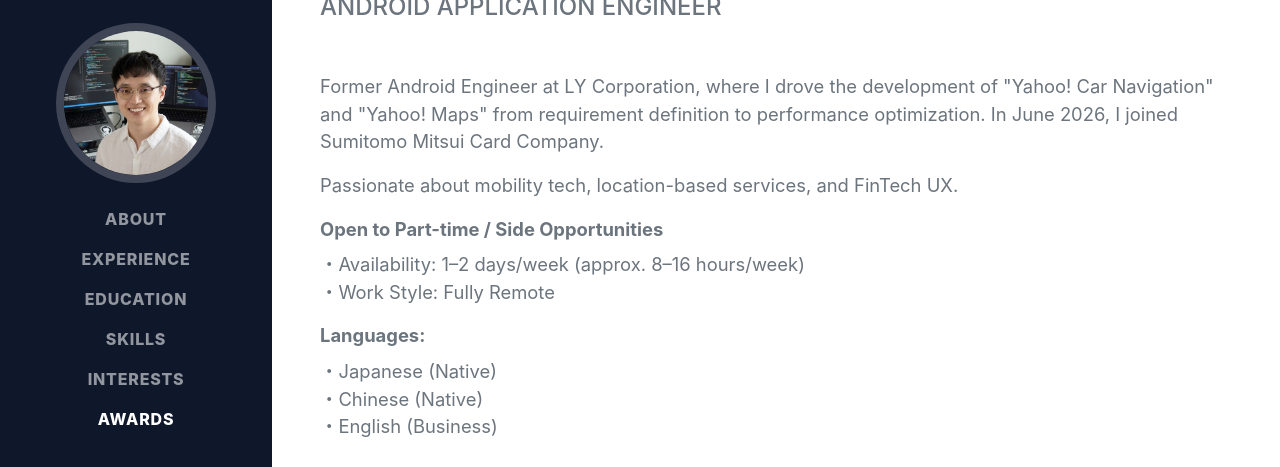
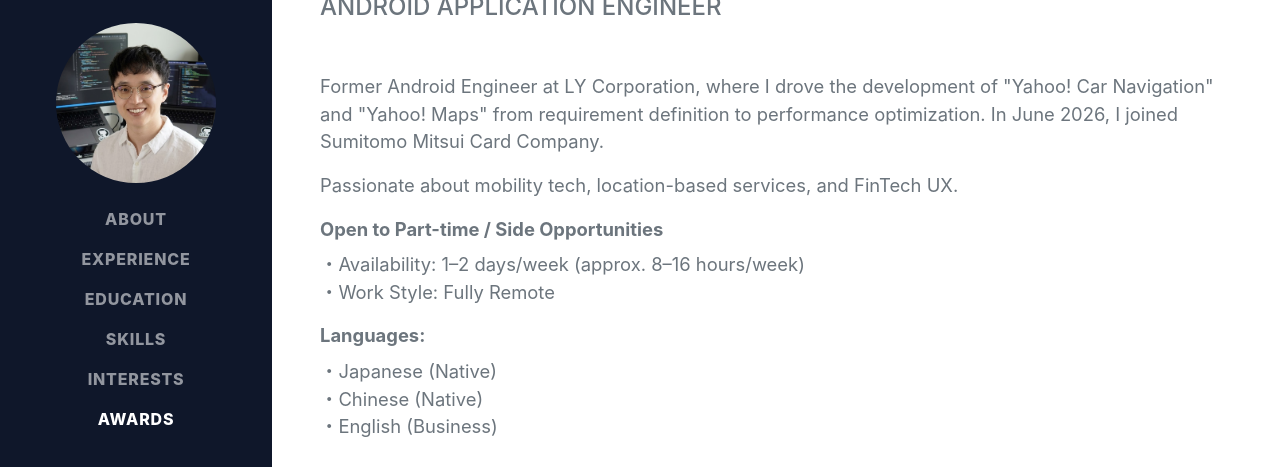
Before and after one commit to henbryant/henbryant.github.io, a website: page index.html in a window 1280 px wide. Shown: the part 173-640 px from the top of the page. Drawn offline with nearby package versions, Linux system fonts and the light colour scheme; a web font is replaced by a local one.

Commit message:
顔写真ボーダー消す

```diff
--- a/src/scss/_global.scss
+++ b/src/scss/_global.scss
@@ -36,7 +36,6 @@ h1 {
     width: 8rem;
     height: 8rem;
     object-fit: cover;
-    border: 0.2rem solid fade-out($primary, 0.75);
 }
 
 p.lead {
--- a/src/scss/components/_sidenav.scss
+++ b/src/scss/components/_sidenav.scss
@@ -43,7 +43,6 @@
             .img-profile {
                 max-width: 10rem;
                 max-height: 10rem;
-                border: 0.5rem solid fade-out($white, 0.8);
             }
         }
 
```
Also changed, not shown: css/styles.css, dist/css/styles.css.
